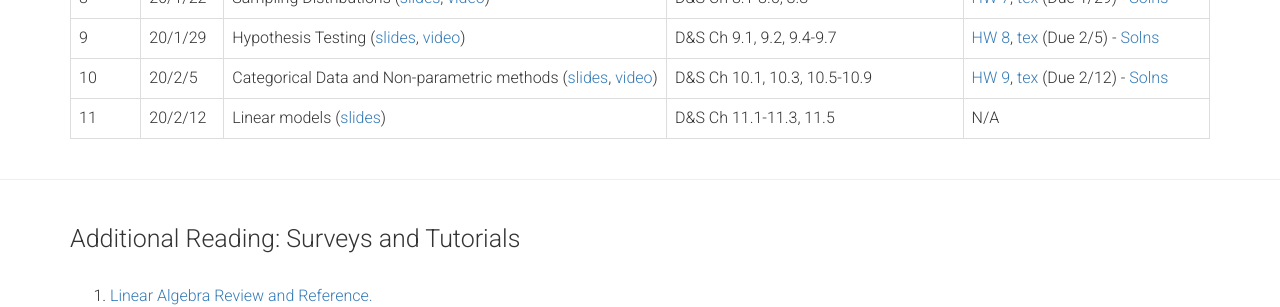
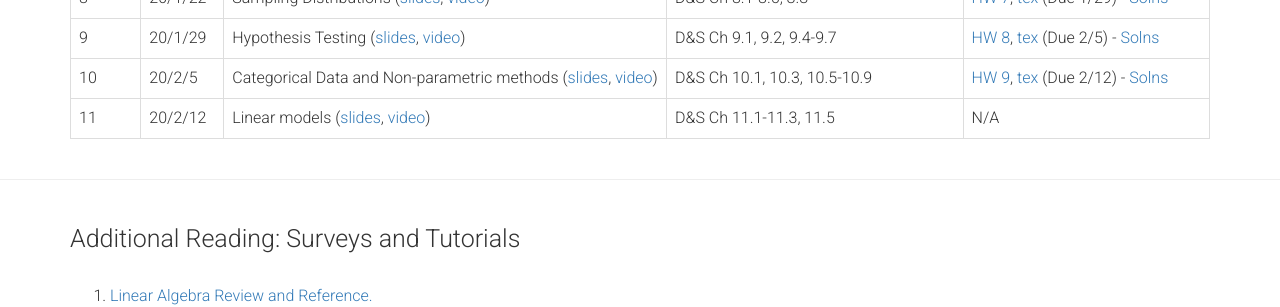
Before and after one commit to talisstats/talisstats.github.io, a Jekyll site: the page syllabus.html, which Jekyll copies as it is, in a window 1280 px wide. Shown: the part 882-1189 px from the top of the page. Built offline with Jekyll 4.4.1, drawn with Linux system fonts in a browser that asks for light colours; nearby versions of some CDN libraries.

Commit message:
Adds lec11 video

```diff
--- a/syllabus.html
+++ b/syllabus.html
@@ -218,7 +218,7 @@
     <td>11</td>
     <td>20/2/12 </td>
     <td>
-      Linear models (<a href="assets/slides/lec11.pdf">slides</a>)</br>
+      Linear models (<a href="assets/slides/lec11.pdf">slides</a>, <a href="https://youtu.be/2cAdb33QByA">video</a>)</br>
     </td>
     <td>
       D&S Ch 11.1-11.3, 11.5
```
